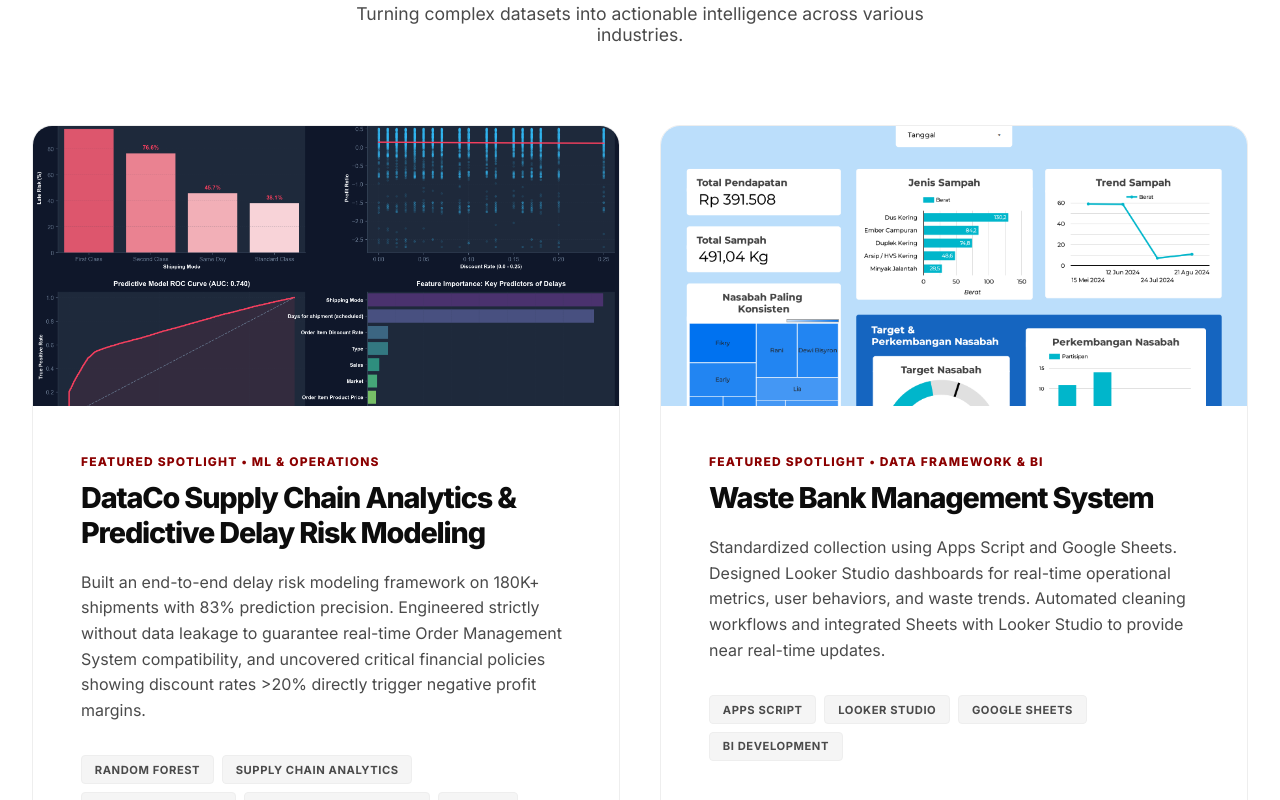
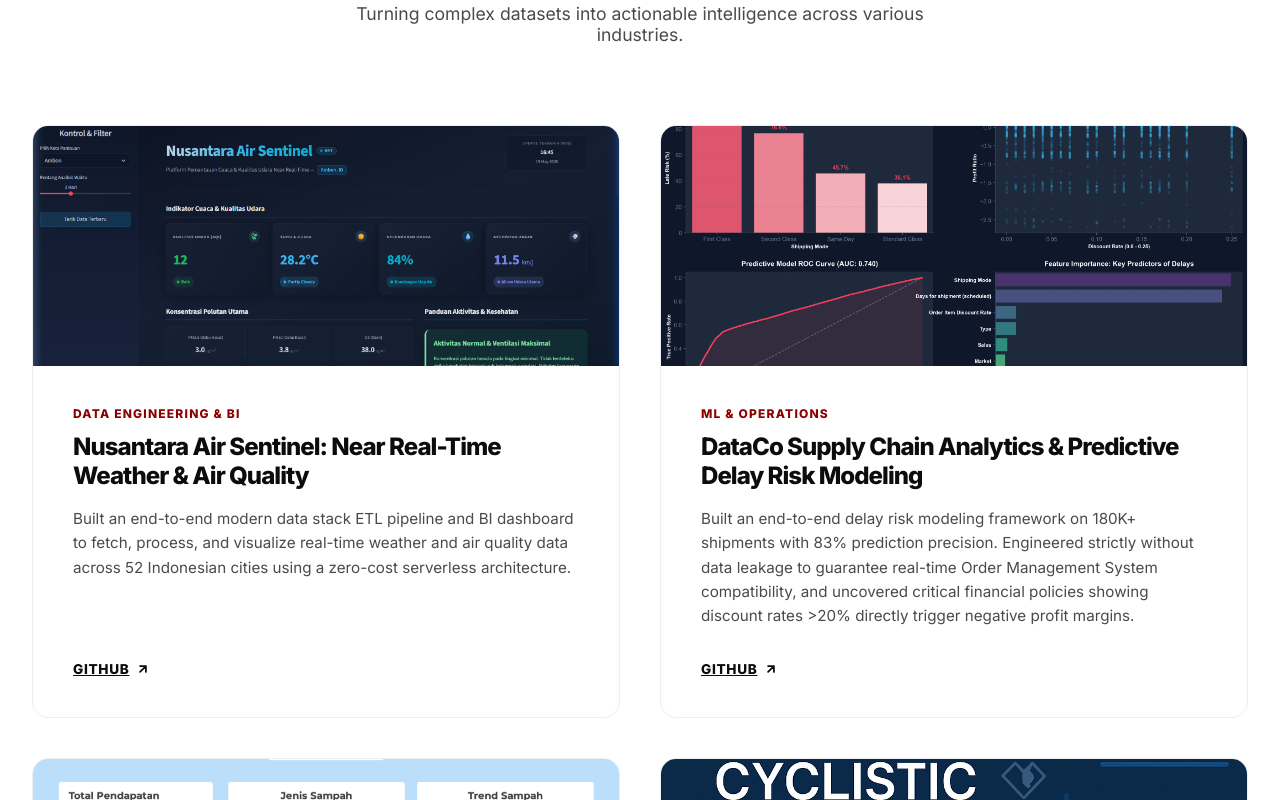
Before and after one commit to arik147/arikrizkiakbar-portfolio, a Next.js app: page / in a window 1280 px wide. Shown: the part 1360-2160 px from the top of the page. Built offline with nearby package versions, Linux system fonts and the light colour scheme.

Commit message:
feat: add nusantara air sentinel project & clean up featured tags

```diff
--- a/src/components/Projects.tsx
+++ b/src/components/Projects.tsx
@@ -4,29 +4,47 @@
 import styles from './Projects.module.css';
 import { motion, Variants } from 'framer-motion';
 
-const projects = [
+type Project = {
+  title: string;
+  category: string;
+  description: string;
+  image: string;
+  tags: string[];
+  links: { label: string; url: string; }[];
+  isFeatured?: boolean;
+};
+
+const projects: Project[] = [
+  {
+    title: "Nusantara Air Sentinel: Near Real-Time Weather & Air Quality",
+    category: "Data Engineering & BI",
+    description: "Built an end-to-end modern data stack ETL pipeline and BI dashboard to fetch, process, and visualize real-time weather and air quality data across 52 Indonesian cities using a zero-cost serverless architecture.",
+    image: "/nusantara-air-sentinel.png",
+    tags: ["Python", "Streamlit", "Supabase", "GitHub Actions", "ETL"],
+    links: [
+      { label: "GitHub", url: "https://github.com/arik147/nusantara-air-sentinel" }
+    ]
+  },
   {
     title: "DataCo Supply Chain Analytics & Predictive Delay Risk Modeling",
-    category: "Featured Spotlight • ML & Operations",
+    category: "ML & Operations",
     description: "Built an end-to-end delay risk modeling framework on 180K+ shipments with 83% prediction precision. Engineered strictly without data leakage to guarantee real-time Order Management System compatibility, and uncovered critical financial policies showing discount rates >20% directly trigger negative profit margins.",
     image: "/dataco_portfolio_thumbnail.png",
     tags: ["Random Forest", "Supply Chain Analytics", "Anti-Data Leakage", "Financial Optimization", "Python"],
     links: [
       { label: "GitHub", url: "https://github.com/arik147/dataco-supply-chain-analytics" }
-    ],
-    isFeatured: true
+    ]
   },
   {
     title: "Waste Bank Management System",
-    category: "Featured Spotlight • Data Framework & BI",
+    category: "Data Framework & BI",
     description: "Standardized collection using Apps Script and Google Sheets. Designed Looker Studio dashboards for real-time operational metrics, user behaviors, and waste trends. Automated cleaning workflows and integrated Sheets with Looker Studio to provide near real-time updates.",
     image: "/dashboard-waste-bank.png",
     tags: ["Apps Script", "Looker Studio", "Google Sheets", "BI Development"],
     links: [
       { label: "App", url: "https://bit.ly/BankSampahBerkahApp" },
       { label: "Dashboard", url: "https://lookerstudio.google.com/u/0/reporting/f104b007-8130-4741-978d-7ab351bb1102/page/tdadD" }
-    ],
-    isFeatured: true
+    ]
   },
   {
     title: "Cyclistic Bike-Share Analysis",
@@ -149,6 +167,7 @@
                     src={featuredProject.image}
                     alt={featuredProject.title}
                     fill
+                    sizes="(max-width: 768px) 100vw, 50vw"
                     style={{ objectFit: 'cover' }}
                     priority={index === 0}
                   />
@@ -168,7 +187,7 @@
                     {featuredProject.links.map((link, lIndex) => (
                       <a key={lIndex} href={link.url} target="_blank" rel="noopener noreferrer" className={styles.link}>
                         {link.label}
-                        <svg xmlns="http://www.w3.org/2000/svg" width="14" height="14" viewBox="0 0 24 24" fill="none" stroke="currentColor" strokeWidth="3" strokeLinecap="round" strokeLinejoin="round"><path d="M7 17L17 7M7 7h10v10"/></svg>
+                        <svg xmlns="http://www.w3.org/2000/svg" width="14" height="14" viewBox="0 0 24 24" fill="none" stroke="currentColor" strokeWidth="3" strokeLinecap="round" strokeLinejoin="round"><path d="M7 17L17 7M7 7h10v10" /></svg>
                       </a>
                     ))}
                   </div>
@@ -193,6 +212,7 @@
                   src={project.image}
                   alt={project.title}
                   fill
+                  sizes="(max-width: 768px) 100vw, (max-width: 1200px) 50vw, 33vw"
                   style={{ objectFit: 'cover' }}
                 />
                 <div className={styles.overlay}>
@@ -211,7 +231,7 @@
                   {project.links.map((link, lIndex) => (
                     <a key={lIndex} href={link.url} target="_blank" rel="noopener noreferrer" className={styles.link}>
                       {link.label}
-                      <svg xmlns="http://www.w3.org/2000/svg" width="14" height="14" viewBox="0 0 24 24" fill="none" stroke="currentColor" strokeWidth="3" strokeLinecap="round" strokeLinejoin="round"><path d="M7 17L17 7M7 7h10v10"/></svg>
+                      <svg xmlns="http://www.w3.org/2000/svg" width="14" height="14" viewBox="0 0 24 24" fill="none" stroke="currentColor" strokeWidth="3" strokeLinecap="round" strokeLinejoin="round"><path d="M7 17L17 7M7 7h10v10" /></svg>
                     </a>
                   ))}
                 </div>
```
Also changed, not shown: public/nusantara-air-sentinel.png (added).
